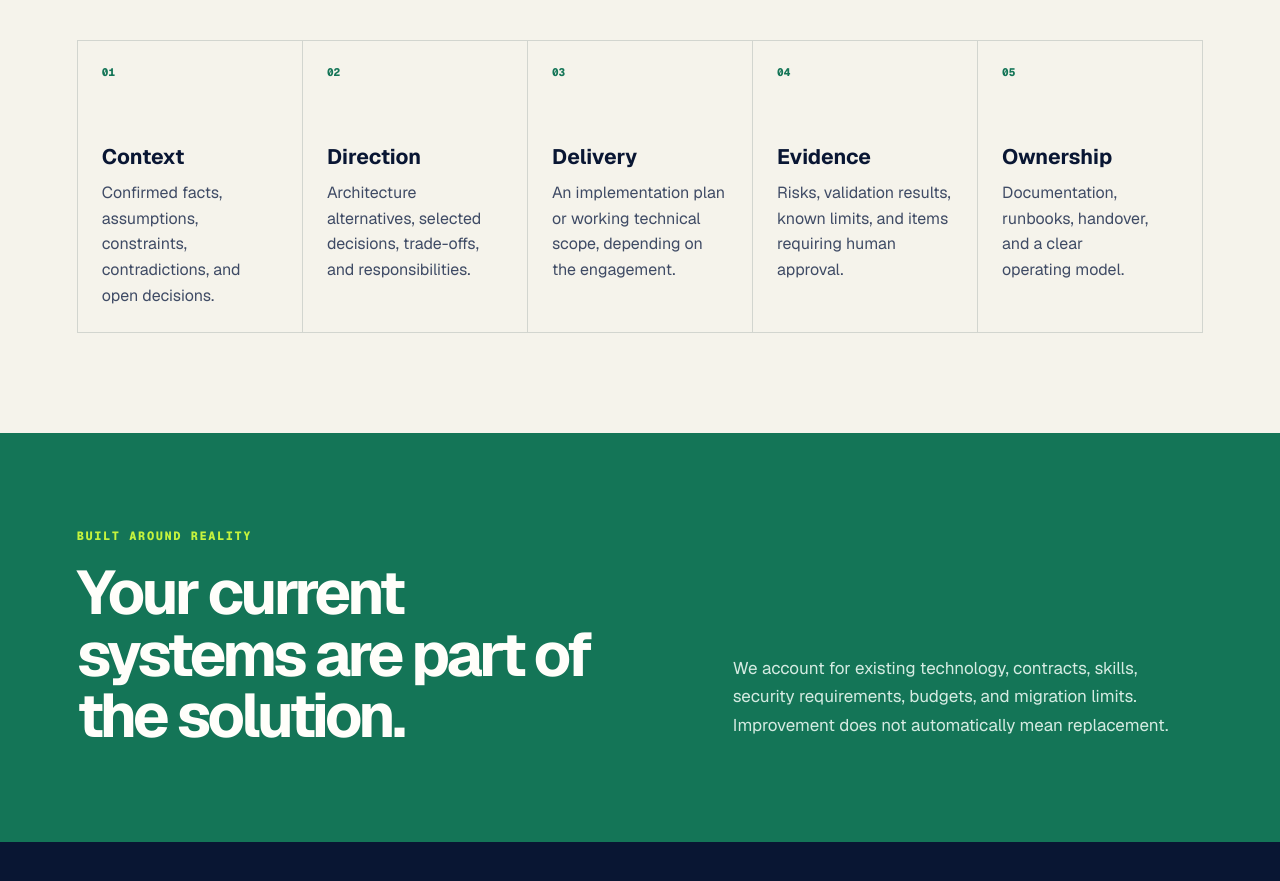
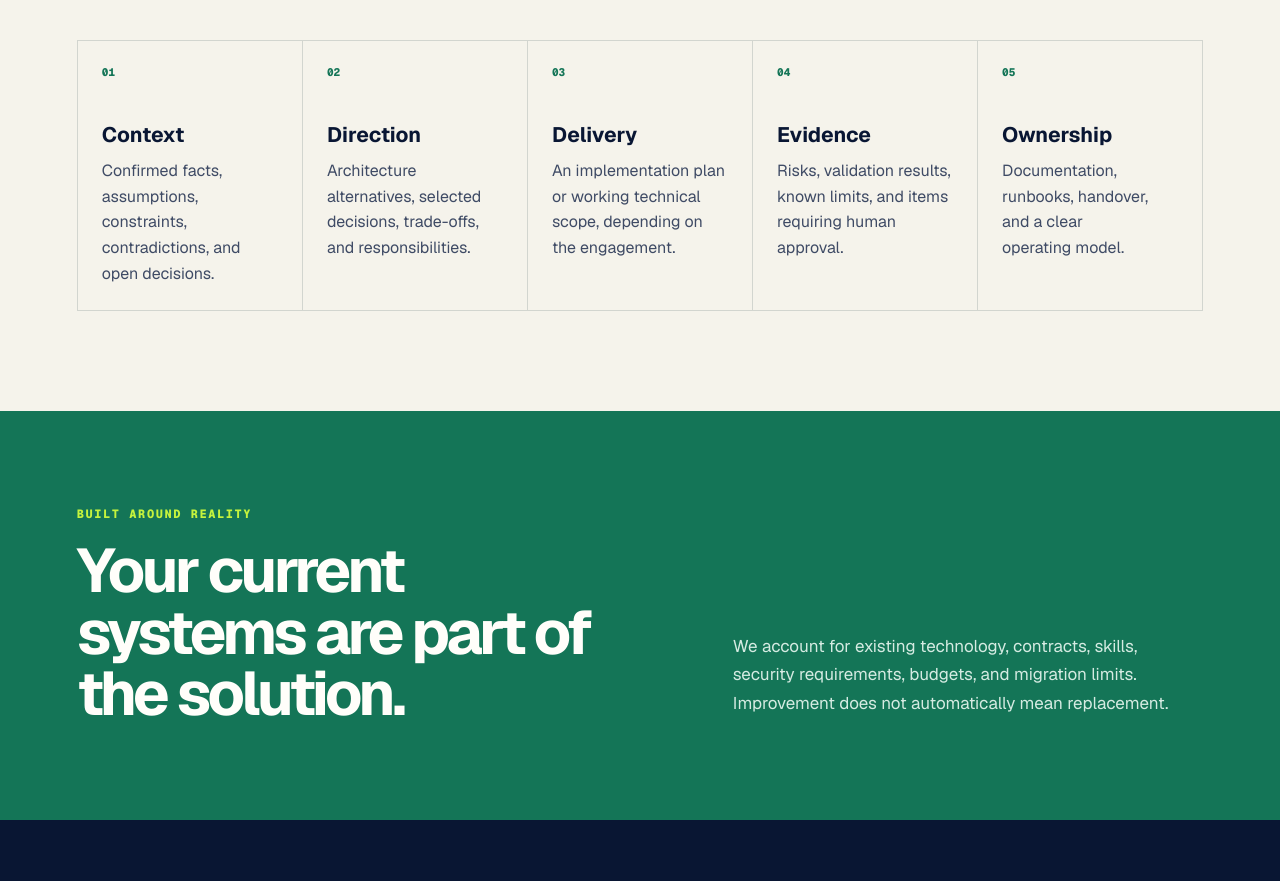
Before and after one commit to dr-birdkiwi/data-architecture-delivery-kit-site, a Next.js app: page /data-architecture-delivery-kit-site/services in a window 1280 px wide. Shown: the part 3420-4301 px from the top of the page. Built offline with nearby package versions, Linux system fonts and the light colour scheme.

Commit message:
Reduce deliverable card top spacing

```diff
--- a/app/globals.css
+++ b/app/globals.css
@@ -129,7 +129,7 @@ h1 em, h2 em { color: var(--green); font-family: Georgia, serif; font-weight: 40
 .deliverable-list { margin-top: 48px; display: grid; grid-template-columns: repeat(5, 1fr); border-top: 1px solid var(--line); border-left: 1px solid var(--line); }
 .deliverable-list article { min-height: 250px; padding: 24px; display: flex; flex-direction: column; border-right: 1px solid var(--line); border-bottom: 1px solid var(--line); }
 .deliverable-list article > span { color: var(--green); font: 750 11px var(--font-geist-mono); }
-.deliverable-list h3 { margin: 64px 0 10px; font-size: 21px; }
+.deliverable-list h3 { margin: 42px 0 10px; font-size: 21px; }
 .deliverable-list p { margin: 0; color: var(--ink-soft); font-size: 16px; line-height: 1.6; }
 .start-section { padding: 100px 6vw; display: grid; grid-template-columns: 1fr auto; align-items: end; gap: 18px 48px; color: var(--white); background: var(--navy); }
 .start-section > span { grid-column: 1 / -1; color: var(--lime); font: 750 12px var(--font-geist-mono); letter-spacing: .1em; }
```
